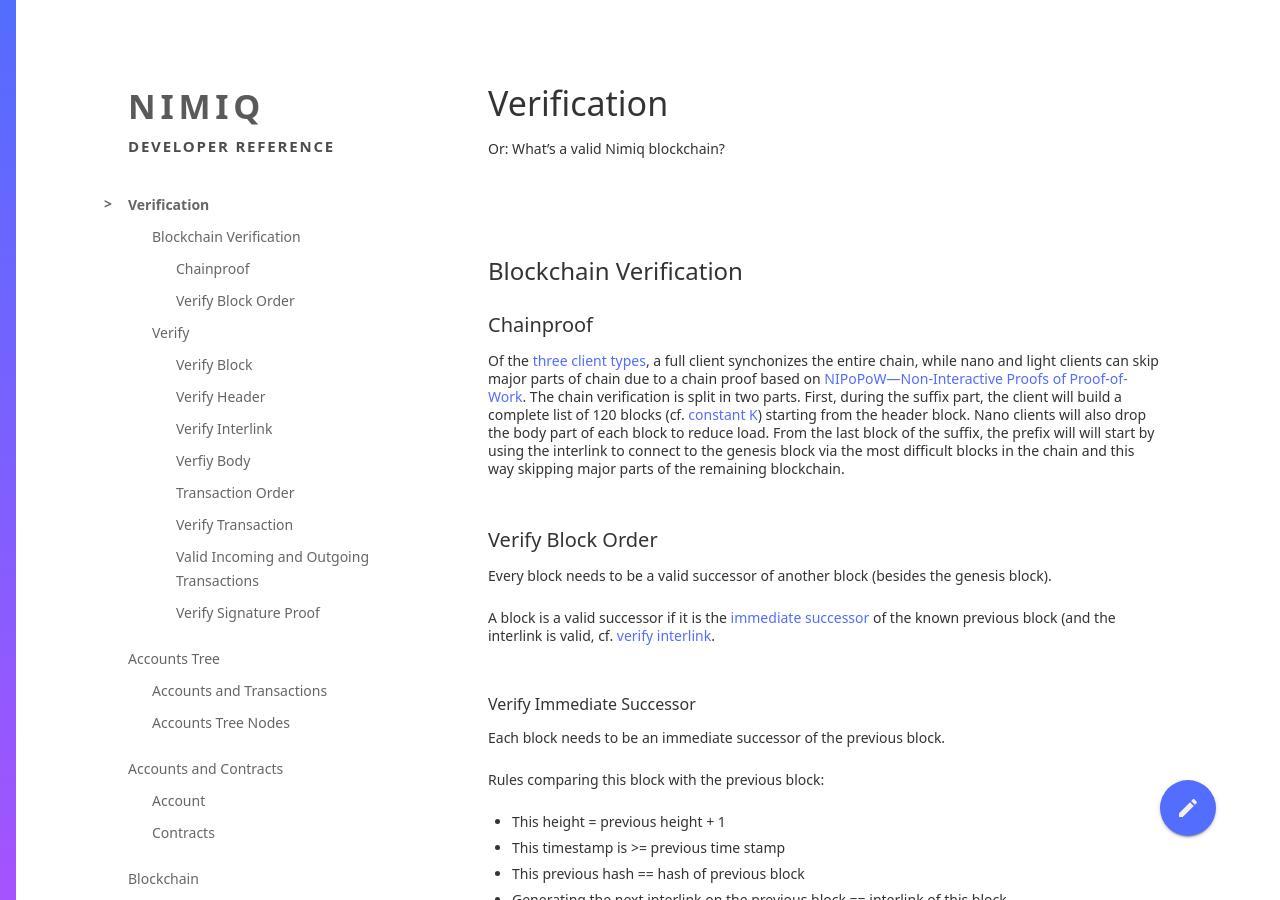
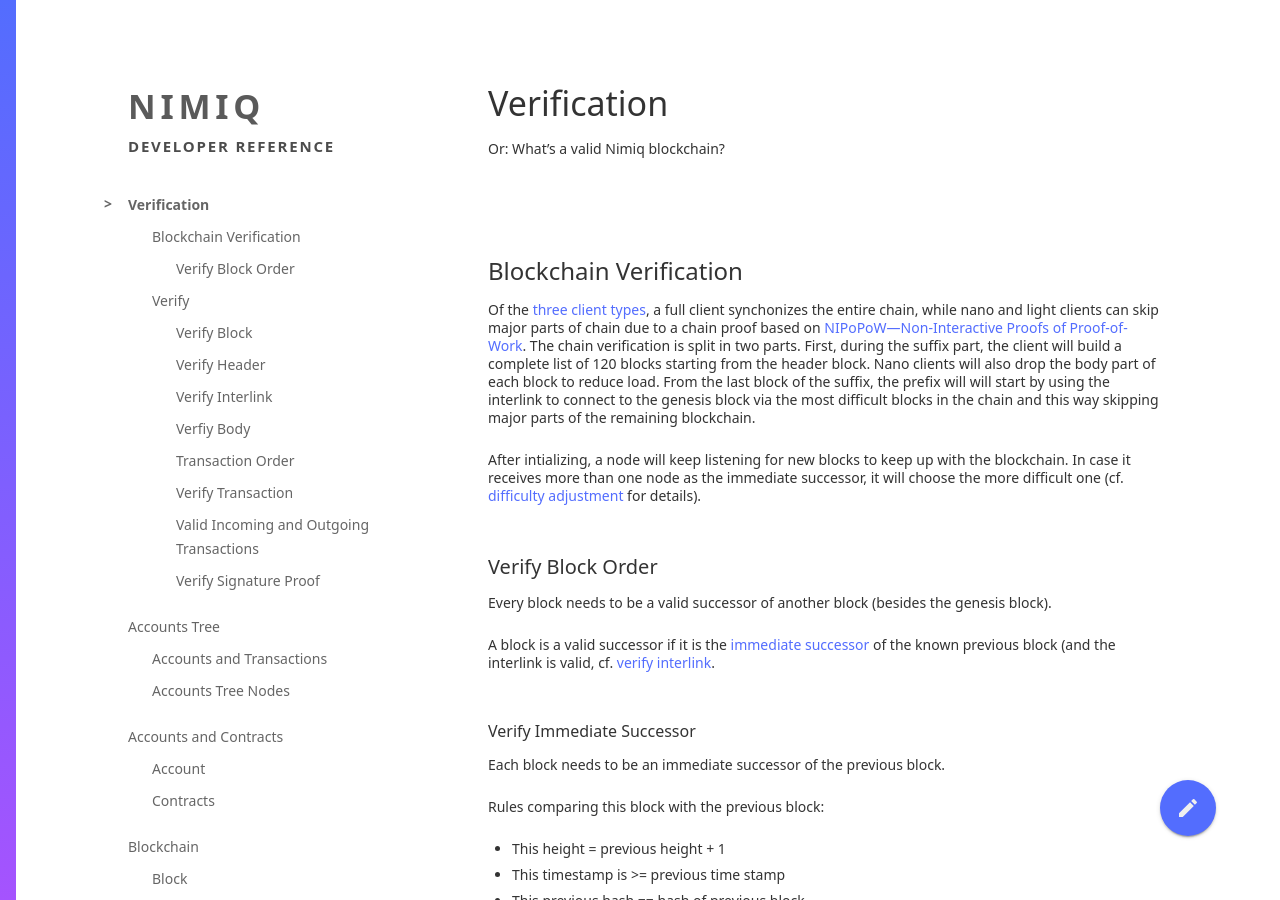
Before and after one commit to nimiq-network/developer-reference, a Jekyll site: the page built from chapters/verify.md, in a window 1280 px wide and 900 px high. Built offline with Jekyll 4.4.1, drawn with Linux system fonts in a browser that asks for light colours; our own code applies the rules of GitHub Pages for plain Markdown files.

Commit message:
How the new head is chosen.

```diff
--- a/chapters/verify.md
+++ b/chapters/verify.md
@@ -2,11 +2,12 @@
 Or: What's a valid Nimiq blockchain?
 
 ## Blockchain Verification
-
-### Chainproof
+[//]: # (how many blocks in suffix? 120 or 240)
 
 Of the [three client types](nodes-and-clients.md), a full client synchonizes the entire chain, while nano and light clients can skip major parts of chain due to a chain proof based on [NIPoPoW&mdash;Non-Interactive Proofs of Proof-of-Work](https://eprint.iacr.org/2017/963.pdf).
-The chain verification is split in two parts. First, during the suffix part, the client will build a complete list of 120 blocks (cf. [constant K](constants.md#supply--emission-parameters)) starting from the header block. Nano clients will also drop the body part of each block to reduce load. From the last block of the suffix, the prefix will will start by using the interlink to connect to the genesis block via the most difficult blocks in the chain and this way skipping major parts of the remaining blockchain.
+The chain verification is split in two parts. First, during the suffix part, the client will build a complete list of 120 blocks starting from the header block. Nano clients will also drop the body part of each block to reduce load. From the last block of the suffix, the prefix will will start by using the interlink to connect to the genesis block via the most difficult blocks in the chain and this way skipping major parts of the remaining blockchain.
+
+After intializing, a node will keep listening for new blocks to keep up with the blockchain. In case it receives more than one node as the immediate successor, it will choose the more difficult one (cf. [difficulty adjustment](https://nimiq.com/developer-reference/chapters/supply-and-reward.html#supply-and-rewards) for details).
 
 ### Verify Block Order
 Every block needs to be a valid successor of another block (besides the genesis block).
```
